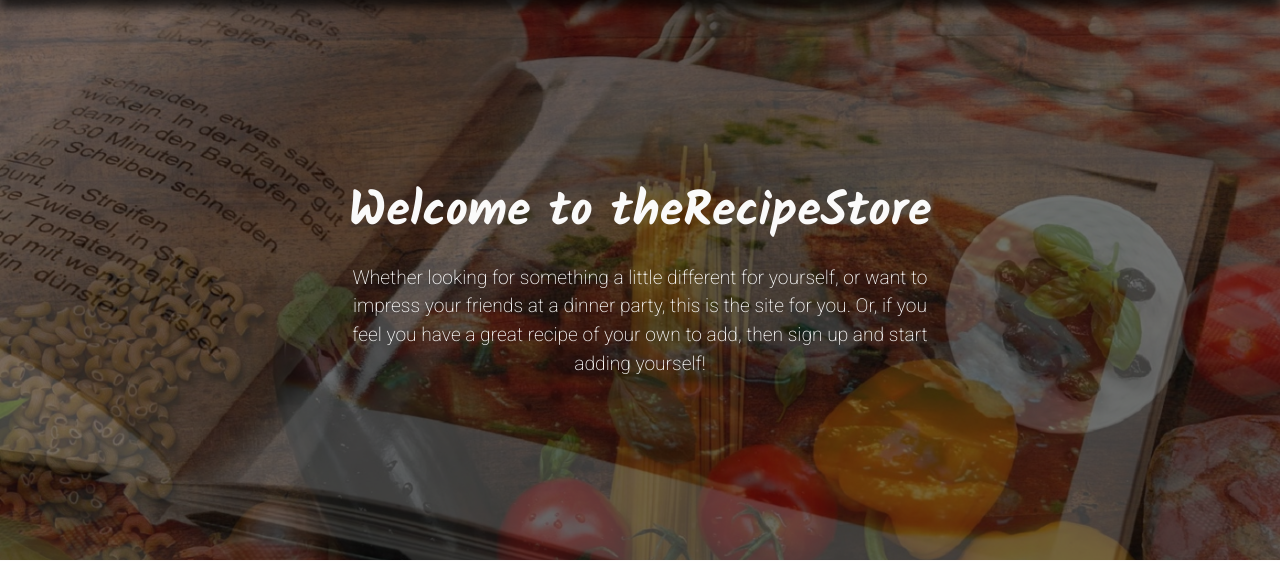
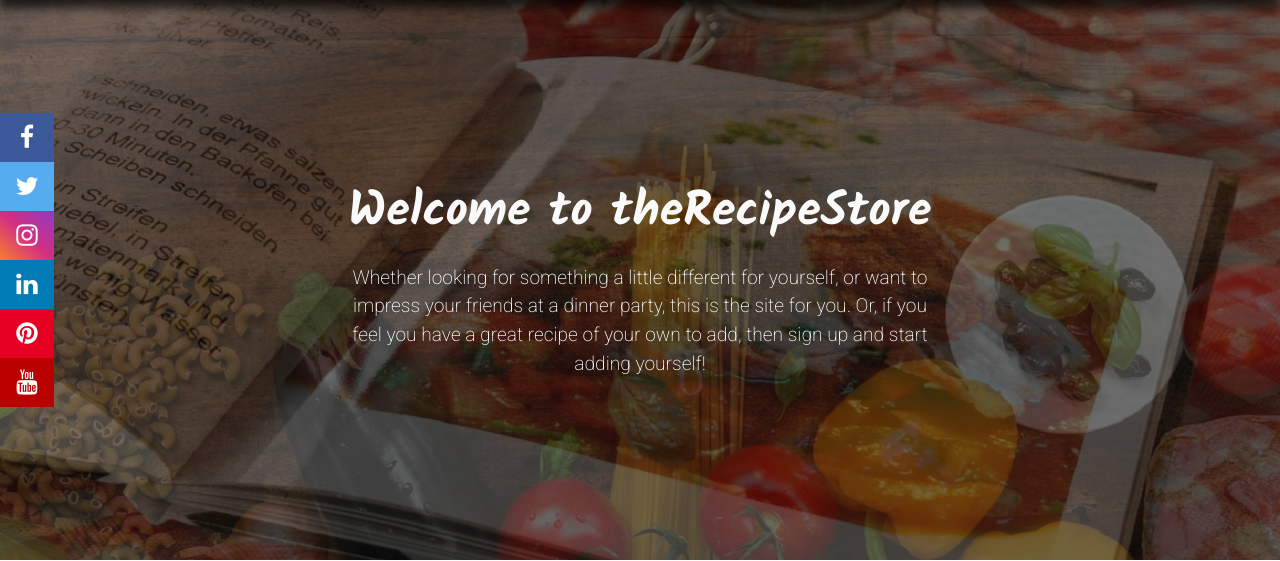
Before and after one commit to JShad30/the_recipe_store, a Flask app: page / in a window 1280 px wide. Shown: the part 60-621 px from the top of the page. Run offline with Flask 2, Linux system fonts and the light colour scheme; some libraries are stand-ins or nearby versions.

Commit message:
Social Icons added to the side of the page for desktop views. CSS and README  updated accordingly.

```diff
--- a/static/css/style.css
+++ b/static/css/style.css
@@ -340,6 +340,77 @@
 /*----------End of Navbar in mobile views----------*/
 
 
+
+
+
+
+
+/*----------Social link bar----------*/
+.icon-bar-desktop-views {
+    top: 40%;
+    position: fixed;
+    -webkit-transform: translateY(-50%);
+    -ms-transform: translateY(-50%);
+    transform: translateY(-50%);
+}
+
+.icon-bar-desktop-views a {
+    display: none;
+    text-align: center;
+    transition-timing-function: ease-in-out;
+    padding: 10px 12px;
+    transition-duration: 0.1s;
+    color: white;
+    font-size: 25px;
+}
+
+.icon-bar-facebook {
+    background-color: #3B5998;
+    color: #FFFFFF;
+    width: 30px;
+}
+
+.icon-bar-facebook:hover,
+.icon-bar-twitter:hover,
+.icon-bar-instagram:hover,
+.icon-bar-linkedin:hover,
+.icon-bar-pinterest:hover,
+.icon-bar-youtube:hover {
+    padding-left: 30px;
+}
+
+.icon-bar-twitter {
+    background-color: #55ACEE;
+    color: #FFFFFF;
+    width: 30px;
+}
+
+.icon-bar-instagram {
+    background-image: linear-gradient(to top right, #F77D2E, #D12F82, #903AC4);
+    color: #FFFFFF;
+    width: 30px;
+}
+
+.icon-bar-linkedin {
+    background-color: #007bb5;
+    color: #FFFFFF;
+    width: 30px;
+}
+
+.icon-bar-pinterest {
+    background-color: #E60023;
+    color: #FFFFFF;
+    width: 30px;
+}
+
+.icon-bar-youtube {
+    background-color: #bb0000;
+    color: #FFFFFF;
+    width: 30px;
+}
+
+
+/*----------End of Social link bar----------*/
 
 
 
@@ -1097,9 +1168,11 @@
 
 
 
-
-    /*----------Social Icons attached to the side of the page----------*/
-    /*End of the styles of the social icons*/
+    /*----------Social link bar display----------*/
+    .icon-bar-desktop-views a {
+        display: block;
+    }
+    /*End of social link bar display*/
 
 }
 
--- a/templates/base.html
+++ b/templates/base.html
@@ -109,6 +109,15 @@
         </div>
     </nav>
 
+    <div class="icon-bar-desktop-views">
+		<a href="https://www.facebook.com/" target="_blank" class="icon-bar-facebook"><i class="fa fa-facebook"></i></a>
+		<a href="https://twitter.com/" target="_blank" class="icon-bar-twitter"><i class="fa fa-twitter"></i></a>
+		<a href="https://www.instagram.com/?hl=en" target="_blank" class="icon-bar-instagram"><i class="fa fa-instagram"></i></a>
+		<a href="https://www.linkedin.com/?hl=en" target="_blank" class="icon-bar-linkedin"><i class="fa fa-linkedin"></i></a>
+		<a href="https://www.pinterest.com/?hl=en" target="_blank" class="icon-bar-pinterest"><i class="fa fa-pinterest"></i></a>
+		<a href="https://www.youtube.com/?hl=en" target="_blank" class="icon-bar-youtube"><i class="fa fa-youtube"></i></a>
+	</div>
+
     {% block content %}
     {% endblock %}
 
```
Also changed, not shown: README.md.
